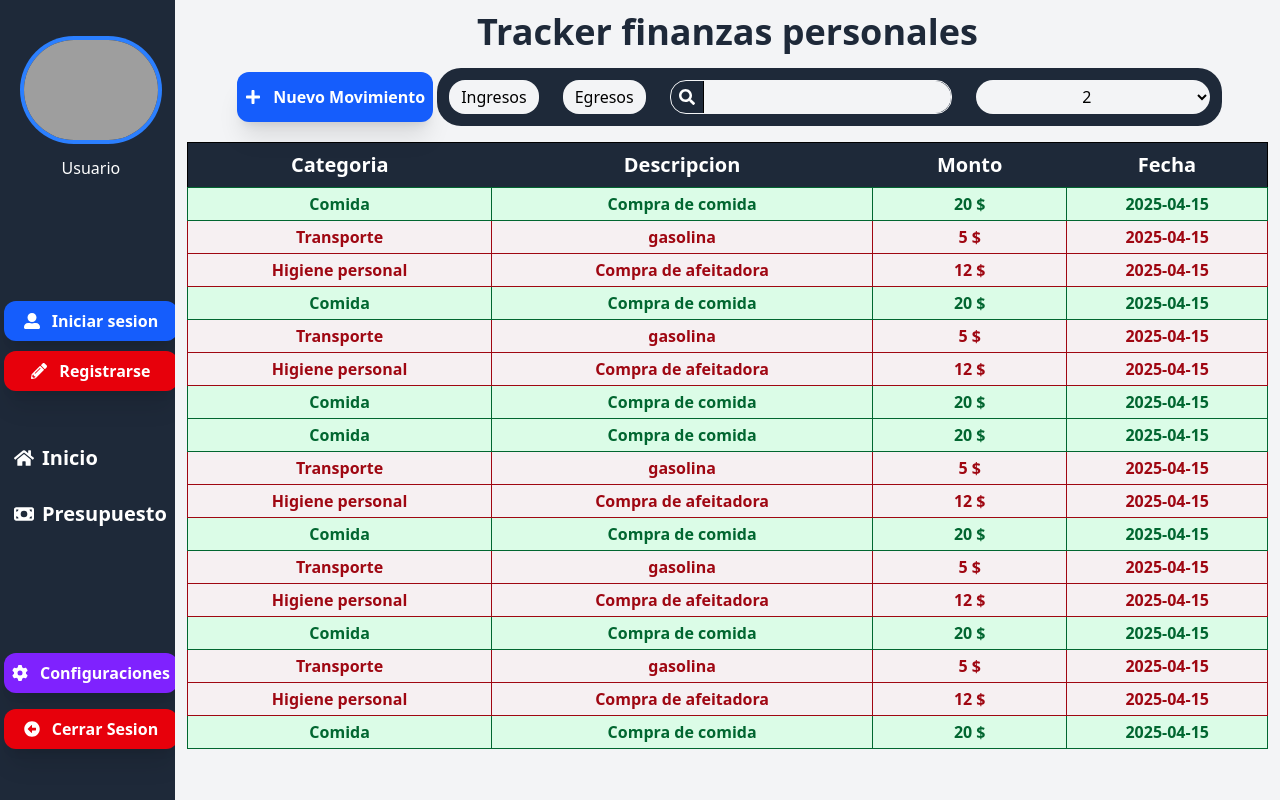
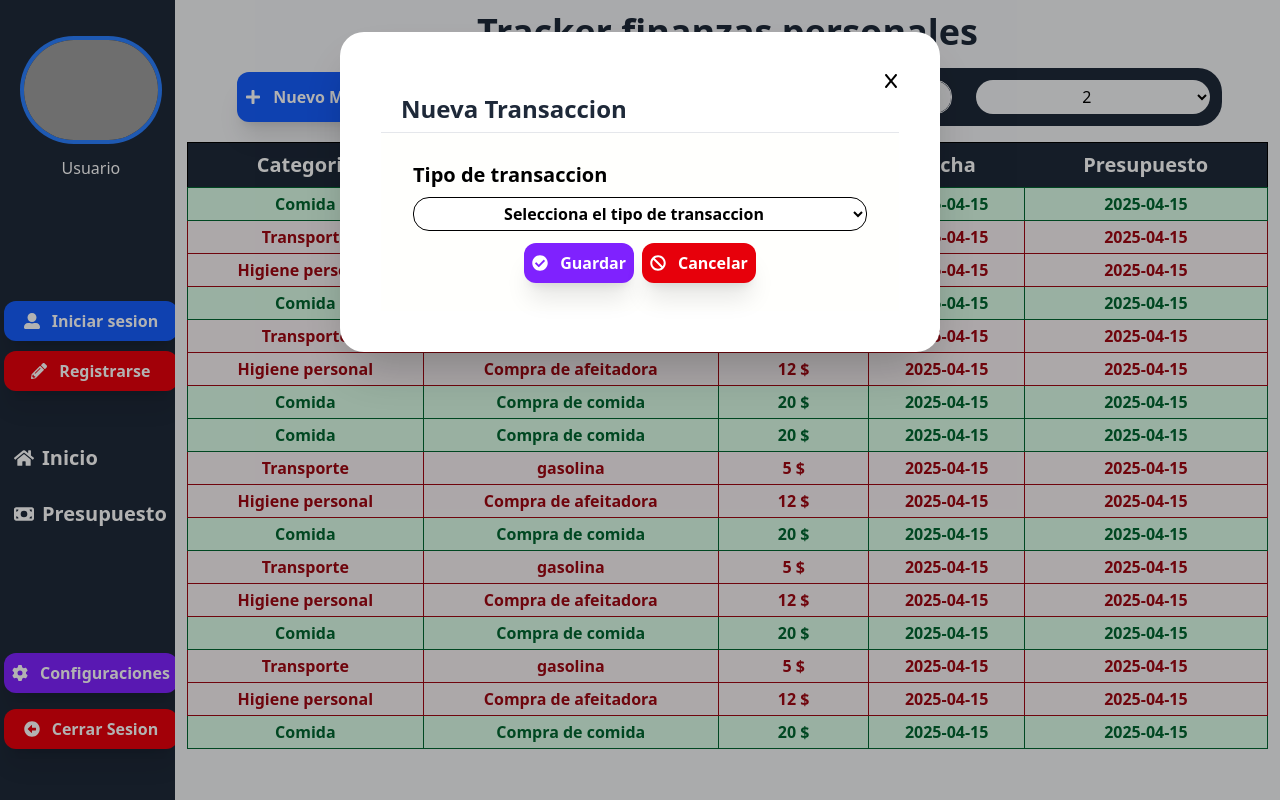
Before and after one commit to andres990420/tracker-finanzas-personales, a React (Vite) app in the folder frontend/: page / in a window 1280 px wide. Both pictures are taken after a click on the button "Nuevo Movimiento". Built offline with nearby package versions, Linux system fonts and the light colour scheme; grey boxes are pictures that could not be loaded.

Commit message:
Refactor budget form and transaction components: update ColorPicker import path; correct label text in CategorySelector; enhance TableMovements styles; implement modal for new transaction; add transaction form with budget and category selection; introduce SwitchButton for budget inclusion.

```diff
--- a/frontend/src/components/Budgets/BudgetForm/CategorySelector.tsx
+++ b/frontend/src/components/Budgets/BudgetForm/CategorySelector.tsx
@@ -1,7 +1,7 @@
 export default function CategorySelector() {
   return (
     <div className="gap-3 p-1">
-      <label className="font-bold">Clasificacion</label>
+      <label className="font-bold">Categoria</label>
       <select className="border rounded-md text-center" name="category-type">
         <option value={"food"}>Comida</option>
         <option value={"transportation"}>Trasnporte</option>
--- a/frontend/src/components/Home/TableMovements.tsx
+++ b/frontend/src/components/Home/TableMovements.tsx
@@ -2,8 +2,8 @@ import data from "../../assets/data.json";
 
 export default function TableMovements() {
 
-    const stylesIncomes = "font-bold border text-center bg-green-100 text-green-800 border-green-300 hover:bg-green-200"
-    const stylesExpensive = "font-bold border text-center bg-red-100/20 text-red-800 border-red-300 hover:bg-red-200"
+    const stylesIncomes = "font-bold border text-center bg-green-100 text-green-800 border-green-300 hover:bg-green-400/80"
+    const stylesExpensive = "font-bold border text-center bg-red-100/20 text-red-800 border-red-300 hover:bg-red-400/80"
     return (
     <table className="table-auto w-full border-collapse border">
       <thead className="bg-gray-800 text-white border-b font-bold text-xl border-gray-600">
@@ -12,6 +12,7 @@ export default function TableMovements() {
           <th className="px-4 py-2">Descripcion</th>
           <th className="px-4 py-2">Monto</th>
           <th className="px-4 py-2">Fecha</th>
+          <th className="px-4 py-2">Presupuesto</th>
         </tr>
       </thead>
       <tbody>
@@ -32,6 +33,9 @@ export default function TableMovements() {
             <td key={`${elements.id}-createdAt"`} className="border px-2 py-1">
               {elements.created_at}
             </td>
+            <td key={`${elements.id}-Budget"`} className="border px-2 py-1">
+              {elements.created_at}
+            </td>
           </tr>
         ))}
       </tbody>
--- /dev/null
+++ b/frontend/src/components/Home/TransactionsForm/TransactionForm.tsx
@@ -0,0 +1,120 @@
+import { FaBan, FaCheckCircle } from "react-icons/fa";
+import Button from "../../UI/Button";
+import { useState } from "react";
+import SwitchButton from "../../UI/SwitchButton";
+import TransactionFormBudgetsAndCategories from "./TransactionFormBudgetsAndCategories";
+
+interface Promps {
+  cancelForm: () => void;
+}
+
+export default function TransactionForm(promps: Promps) {
+  const { cancelForm } = promps;
+
+  const [isInBudget, setIsInBudget] = useState(false);
+  const [transactiontype, setTransactionType] = useState(" ");
+  function activeBudget() {
+    setIsInBudget(!isInBudget);
+  }
+  function selectTypeTransaction() {
+    const select = document.getElementById(
+      "select-type-transaction"
+    ) as HTMLSelectElement;
+    console.log(select.selectedOptions[0].value);
+    if (select.selectedIndex === 2) {
+      setTransactionType("expensive");
+    } else if (select.selectedIndex === 1) {
+      setTransactionType("income");
+    }
+  }
+
+  return (
+    <form method="POST" className="m-1">
+      <div className="grid gap-2 p-1 m-1">
+        <label className="font-bold text-xl">Tipo de transaccion</label>
+        <select
+          required
+          name="type"
+          id="select-type-transaction"
+          className={`border font-bold rounded-2xl p-1 text-center ${
+            transactiontype === "income"
+              ? "bg-green-200/40 text-green-800 border-green-600"
+              : transactiontype === "expensive"
+              ? "bg-red-200/50 text-red-800 border-red-600"
+              : "bg-white"
+          }`}
+          onChange={() => selectTypeTransaction()}
+        >
+          <option className="bg-white" disabled value={""} selected>
+            Selecciona el tipo de transaccion
+          </option>
+          <option
+            className="bg-green-600/40 text-green-800 selection:bg-blue-20"
+            value={"income"}
+          >
+            Ingreso
+          </option>
+          <option className="bg-red-400/50 text-red-800" value={"expensive"}>
+            Gasto
+          </option>
+        </select>
+
+        <div className={transactiontype !== " " ? " grid gap-2 p-1" : "hidden"}>
+          <label className="font-bold text-xl p-1">Fecha de la transaccion</label>
+          <input type="date" name="date" className="border border-gray-800 rounded-2xl p-1 text-center"></input>
+          <label className="font-bold text-xl p-1">Monto</label>
+          <input
+            required
+            inputMode="numeric"
+            name="amount"
+            type="number"
+            className="border border-gray-800 rounded-2xl p-1 text-center"
+            placeholder="Ingrese el monto de la transaccion"
+          ></input>
+          <label className="font-bold text-xl p-1">Categoria</label>
+          <select
+            required
+            className="border border-gray-800 rounded-2xl p-1 text-center"
+            name="category"
+          >
+            {transactiontype === "income" ? (
+              <option>Categorias de ingresos</option>
+            ) : transactiontype === "expensive" ? (
+              <option>Categoria de gastos</option>
+            ) : (
+              <option>Seleccione el tipo de transaccion</option>
+            )}
+          </select>
+
+          <label className="font-bold text-xl p-1">
+            Descripcion de la transacion
+          </label>
+          <textarea
+            name="description"
+            className="border border-gray-800 rounded-xl p-2 h-25"
+            maxLength={150}
+          ></textarea>
+          <div className={`flex justify-between m-1 p-1`}>
+            <label className="font-bold text-lg p-1 text-blue-500">
+              Agregar a un presupuesto?
+            </label>
+            <SwitchButton
+              eventTrigger={activeBudget}
+              activeState={isInBudget}
+              setActiveState={setIsInBudget}
+            />
+          </div>
+        </div>
+      </div>
+      {isInBudget && <TransactionFormBudgetsAndCategories />}
+      <div className="flex justify-center">
+        <Button color="violet" type="submit" icon={<FaCheckCircle />}>
+          Guardar
+        </Button>
+        <Button color="red" type="button" onClick={cancelForm} icon={<FaBan />}>
+          Cancelar
+        </Button>
+      </div>
+    </form>
+  );
+}
--- /dev/null
+++ b/frontend/src/components/Home/TransactionsForm/TransactionFormBudgetsAndCategories.tsx
@@ -0,0 +1,59 @@
+import { useState, type ReactNode } from "react";
+
+export default function TransactionFormBudgetsAndCategories() {
+  const [categories, setCategories] = useState(Array);
+  const [haveCategories, setHaveCategories] = useState(false);
+
+  function selectBudget() {
+    const select = document.getElementById(
+      "select-budgets"
+    ) as HTMLSelectElement;
+    const budgetCategories = searchCategoriesOfBudget(
+      select.selectedOptions[0].value
+    );
+    if (budgetCategories) {
+      setCategories(budgetCategories);
+      setHaveCategories(true);
+    } else {
+      setHaveCategories(false);
+    }
+  }
+  function searchCategoriesOfBudget(budgetId: string) {
+    const data = [1, 2, 3, 4, 5];
+    return data.map((element) => (
+      <option value="element">
+        categoria {element} de {budgetId}
+      </option>
+    ));
+  }
+  return (
+    <div className="grid gap-1  border-gray-400 border-t border-b py-4 px-3  m-1  transition-all duration-300 ">
+      <label className="font-bold text-lg">Presupuesto</label>
+      <select
+        required
+        className="border border-gray-800 rounded-2xl p-1 text-center"
+        id="select-budgets"
+        onChange={() => selectBudget()}
+      >
+        <option value={""} selected disabled>
+          Seleccione un presupuesto
+        </option>
+        <option value={1}>Presupuesto 1</option>
+        <option value={2}>Presupuesto 2</option>
+      </select>
+
+      {haveCategories && (
+        <div className="grid gap-1">
+          <label className="font-bold text-lg">Categoria</label>
+          <select
+            required
+            className="border border-gray-800 rounded-2xl p-1 text-center"
+            name="categoryId"
+          >
+            {categories as ReactNode}
+          </select>
+        </div>
+      )}
+    </div>
+  );
+}
--- /dev/null
+++ b/frontend/src/components/UI/SwitchButton.tsx
@@ -0,0 +1,28 @@
+interface Promps extends React.ButtonHTMLAttributes<HTMLButtonElement> {
+  eventTrigger: () => void;
+  activeState: boolean
+  setActiveState: React.Dispatch<React.SetStateAction<boolean>>
+}
+
+export default function SwitchButton(promps: Promps) {
+  const { eventTrigger, activeState, setActiveState} = promps;
+  function onClickEvent() {
+    eventTrigger();
+    setActiveState(!activeState)
+  }
+  return (
+    <button
+      className={`rounded-full border h-10 w-20 p-1 relative transition-all duration-500 shadow-xl ${
+        activeState ? "border-blue-500 bg-blue-600" : "border-blue-300 bg-blue-300"
+      }`}
+      onClick={onClickEvent}
+      type="button"
+    >
+      <div
+        className={`rounded-full bg-white h-8 w-8 absolute bottom-1 border transition-all duration-500 ${
+          activeState ? "border-blue-500 left-10" : "border-blue-300"
+        }`}
+      ></div>
+    </button>
+  );
+}
--- a/frontend/src/pages/Home.tsx
+++ b/frontend/src/pages/Home.tsx
@@ -2,10 +2,19 @@ import { FaPlus } from "react-icons/fa";
 import TableMovements from "../components/Home/TableMovements";
 import Button from "../components/UI/Button";
 import FilterBar from "../components/UI/FiltersBar";
+import { useState } from "react";
+import Modal from "../components/Modal/Modal";
+import TransactionForm from "../components/Home/TransactionsForm/TransactionForm";
 
 
 export default function Home() {
-
+  const [isModalActive, setIsModalActive] = useState(false)
+  function cancelForm(){
+    setIsModalActive(false)
+  }
+  function newTransaction(){
+    setIsModalActive(true)
+  }
   return (
     <>
       <div className=" m-3">
@@ -16,7 +25,7 @@ export default function Home() {
         </div>
         <div className="justify-items-center">
           <div className="flex justify-between m-4">
-            <Button color="blue" icon={<FaPlus />}>
+            <Button color="blue" icon={<FaPlus />} onClick={newTransaction}>
               Nuevo Movimiento
             </Button>
             <FilterBar />
@@ -25,6 +34,9 @@ export default function Home() {
         </div>
         {/* TODO DASHBOARD AREA */}
       </div>
+      <Modal isActive={isModalActive} setIsActive={setIsModalActive} title="Nueva Transaccion">
+        <TransactionForm cancelForm={cancelForm}/>
+      </Modal>
     </>
   );
 }
```
Also changed, not shown: frontend/src/components/Budgets/BudgetForm/BudgetFormCategory.tsx (+8 -5 lines), frontend/src/components/UI/ColorPicker.tsx (renamed from frontend/src/components/Budgets/BudgetForm/ColorPicker.tsx, +3 -7 lines).
